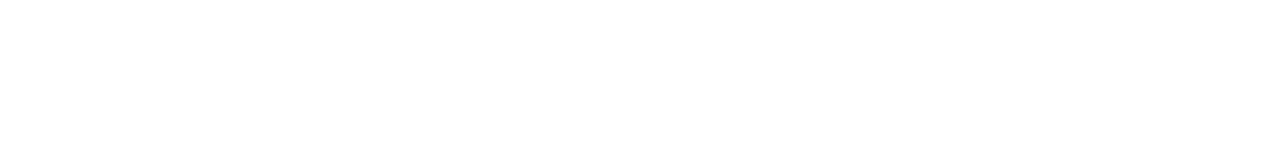
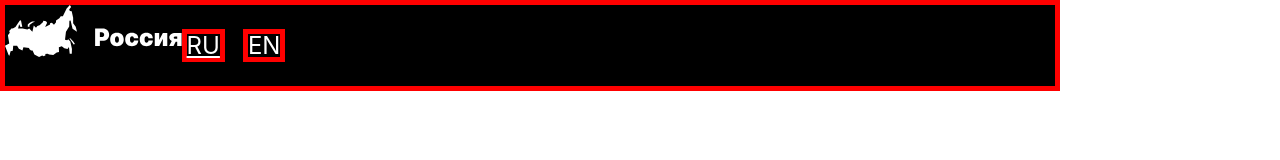
Before and after one commit to ArPWebDev/YP_Russia_travels, a plain HTML site: page Project_root/index.html in a window 1280 px wide. Drawn offline with Linux system fonts and the light colour scheme.

Commit message:
Изменнеия за 10.01.20

```diff
--- /dev/null
+++ b/Project_root/blocks/header/__theme/_dark/header__theme_dark.css
@@ -0,0 +1,4 @@
+.header__theme_dark {
+    background-color: black;
+    color: white;
+}
--- a/Project_root/blocks/header/header.css
+++ b/Project_root/blocks/header/header.css
@@ -0,0 +1,22 @@
+@import url(../header/__theme/_dark/header__theme_dark.css);
+
+.header{
+    display: flex;
+    width: 82%;
+    border: 5px solid red;
+}
+.logo{
+    width: 176.58px;
+    height: 52px;
+}
+.header__lang{
+    font-family: Inter;
+    font-weight: normal;
+    font-size: 24px;
+    line-height: 23px;
+    border: 5px solid red;
+}
+.header__lang_ru{
+    text-decoration-line: underline;
+    margin-right:  18px;
+}
--- a/Project_root/index.html
+++ b/Project_root/index.html
@@ -2,13 +2,16 @@
 <html lang="ru">
 <head>
     <meta charset="UTF-8">
-    <meta name="viewport" content="width=device-width, initial-scale=1.0">
-    <meta http-equiv="X-UA-Compatible" content="ie=edge">
+    <meta content="width=device-width, initial-scale=1.0" name="viewport">
+	<link href="pages/index.css" rel="stylesheet">
     <title>Путешествия по России</title>
 </head>
 <body>
     <div class="page">
-		<header class="header">
+		<header class="header header__theme_dark">
+			<img alt="логотип" class="logo" src="/images/logo.svg">
+			<p class="header__lang header__lang_ru">RU</p>
+			<P class="header__lang">EN</P>
 		</header>
 		<main class="content">
 			<section class="lead">
--- a/Project_root/pages/index.css
+++ b/Project_root/pages/index.css
@@ -0,0 +1,8 @@
+@import url(../vendor/normalize.css);
+@import url(../blocks/header/header.css);
+
+.page {
+	max-width: 1440px;
+	margin: 0 auto;
+    font-family: Inter;
+}
```
Also changed, not shown: Project_root/blocks/header/_theme/_dark/header_theme_dark.css (deleted), Project_root/images/logo.svg (added).
